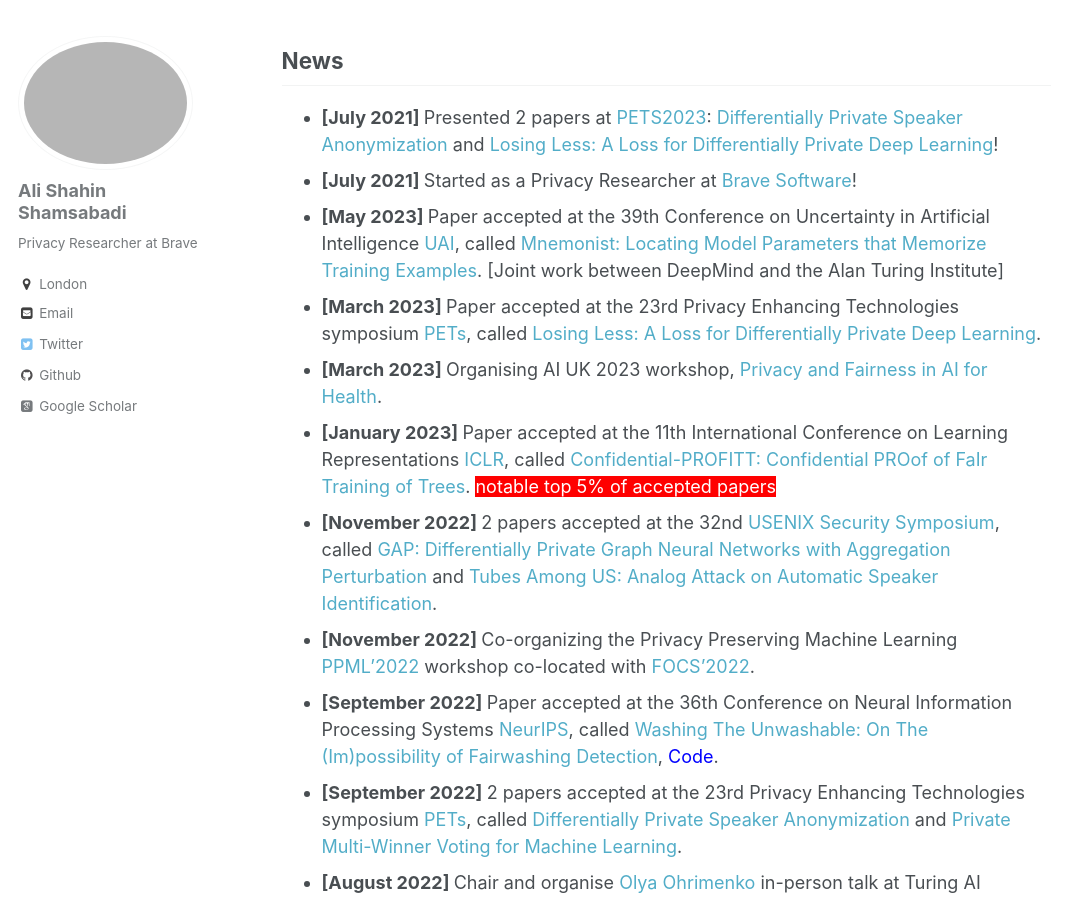
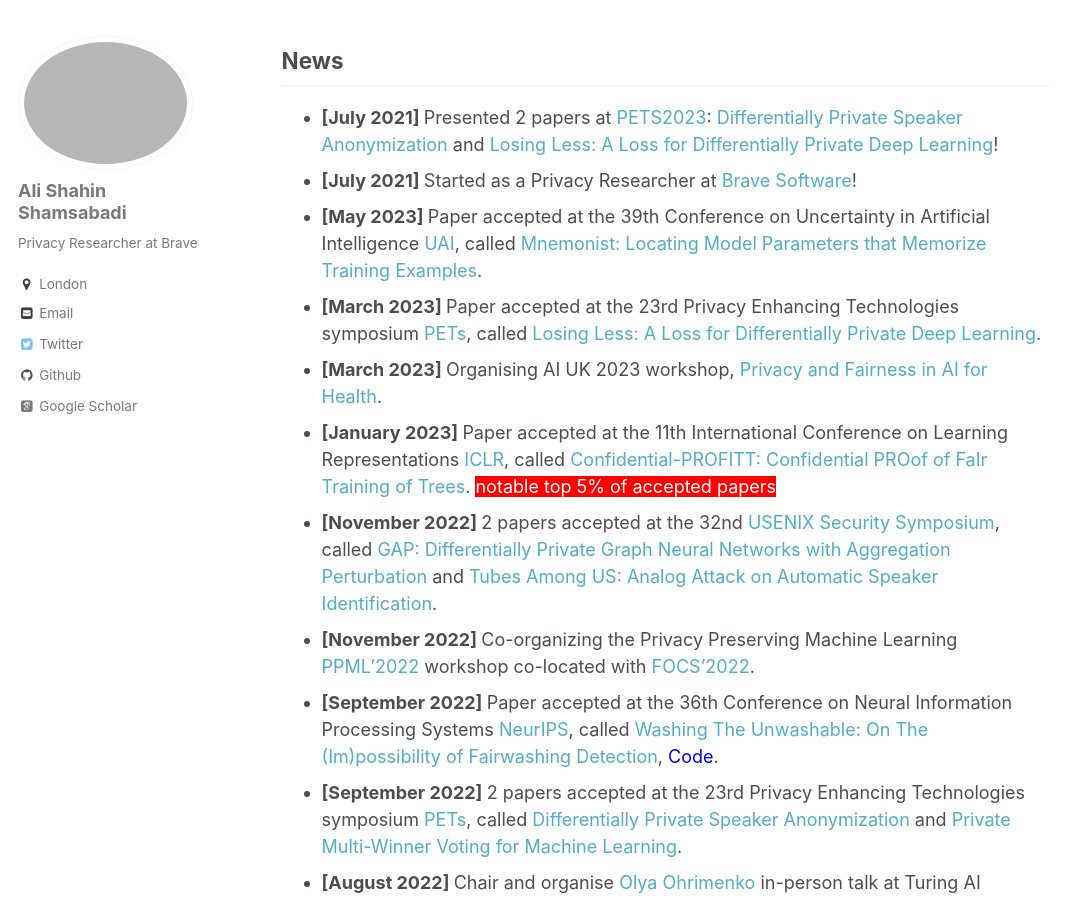
Before and after one commit to AliShahin/AliShahin.github.io, a Jekyll site: the page built from _pages/about.md, in a window 1280 px wide and 900 px high, scrolled down 889 px. Shown: the whole window, without its empty margins (0-1084 px from the left). Built offline with Jekyll 4.4.1, drawn with Linux system fonts in a browser that asks for light colours; some web fonts are replaced.

Commit message:
Update about.md

```diff
--- a/_pages/about.md
+++ b/_pages/about.md
@@ -24,7 +24,7 @@ My research has been published at top-tier conferences including NeurIPS, ICLR,
 ## News
 - <b> [July 2021] </b> Presented 2 papers at [PETS2023](https://petsymposium.org/2023/): [Differentially Private Speaker Anonymization](https://petsymposium.org/popets/2023/popets-2023-0007.pdf) and [Losing Less: A Loss for Differentially Private Deep Learning](https://petsymposium.org/popets/2023/popets-2023-0083.pdf)!
 - <b> [July 2021] </b> Started as a Privacy Researcher at [Brave Software](https://brave.com)!
-- <b> [May 2023] </b> Paper accepted at the 39th Conference on Uncertainty in Artificial Intelligence [UAI](https://www.auai.org/uai2023/), called [Mnemonist: Locating Model Parameters that Memorize Training Examples](https://openreview.net/pdf?id=oVn5GLyONY). [Joint work between DeepMind and the Alan Turing Institute]
+- <b> [May 2023] </b> Paper accepted at the 39th Conference on Uncertainty in Artificial Intelligence [UAI](https://www.auai.org/uai2023/), called [Mnemonist: Locating Model Parameters that Memorize Training Examples](https://openreview.net/pdf?id=oVn5GLyONY).
 - <b> [March 2023] </b> Paper accepted at the 23rd Privacy Enhancing Technologies symposium [PETs](https://petsymposium.org/index.php), called [Losing Less: A Loss for Differentially Private Deep Learning](https://petsymposium.org/popets/2023/popets-2023-0083.pdf).
 - <b> [March 2023] </b> Organising AI UK 2023 workshop, [Privacy and Fairness in AI for Health](https://private-fair-ai.github.io).
 - <b> [January 2023] </b> Paper accepted at the 11th International Conference on Learning Representations [ICLR](https://iclr.cc), called [Confidential-PROFITT: Confidential PROof of FaIr Training of Trees](https://openreview.net/forum?id=iIfDQVyuFD). <span style="background-color:red"><font color="white"> notable top 5% of accepted papers </font></span>
```
